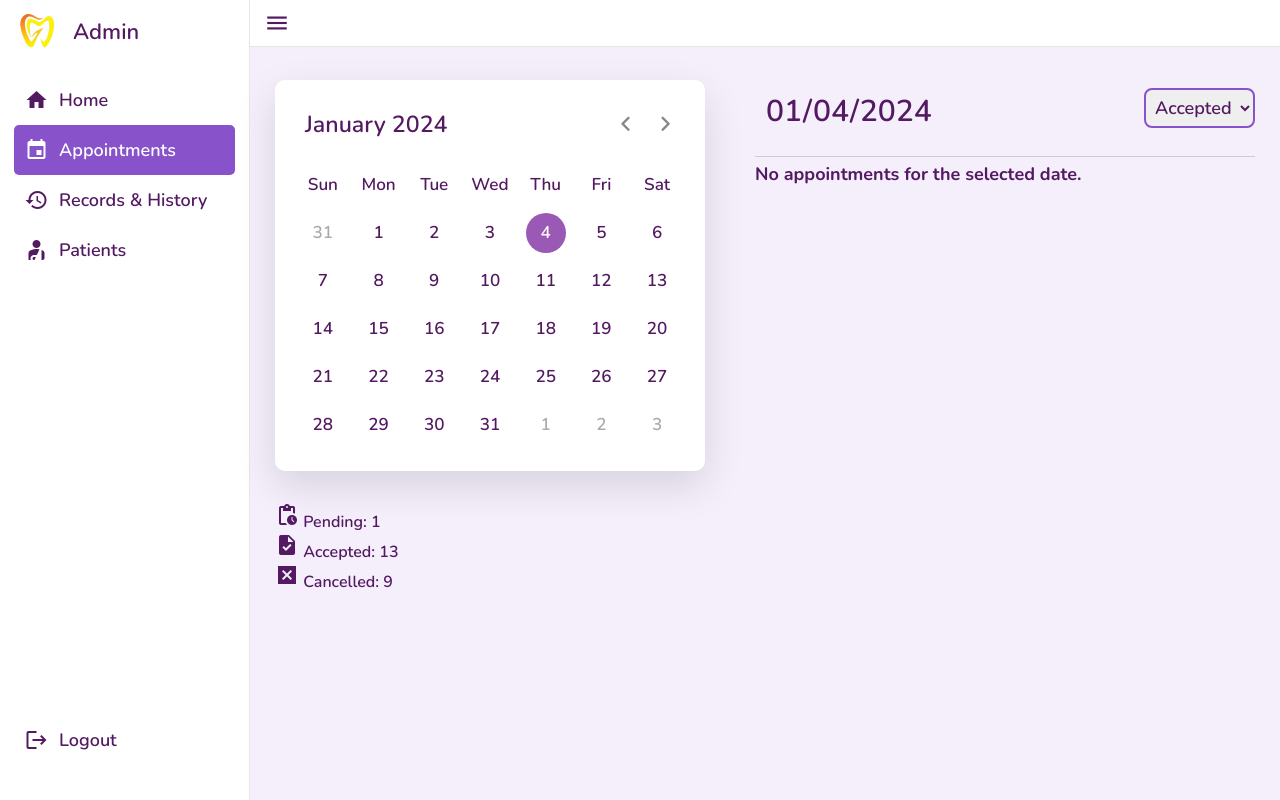
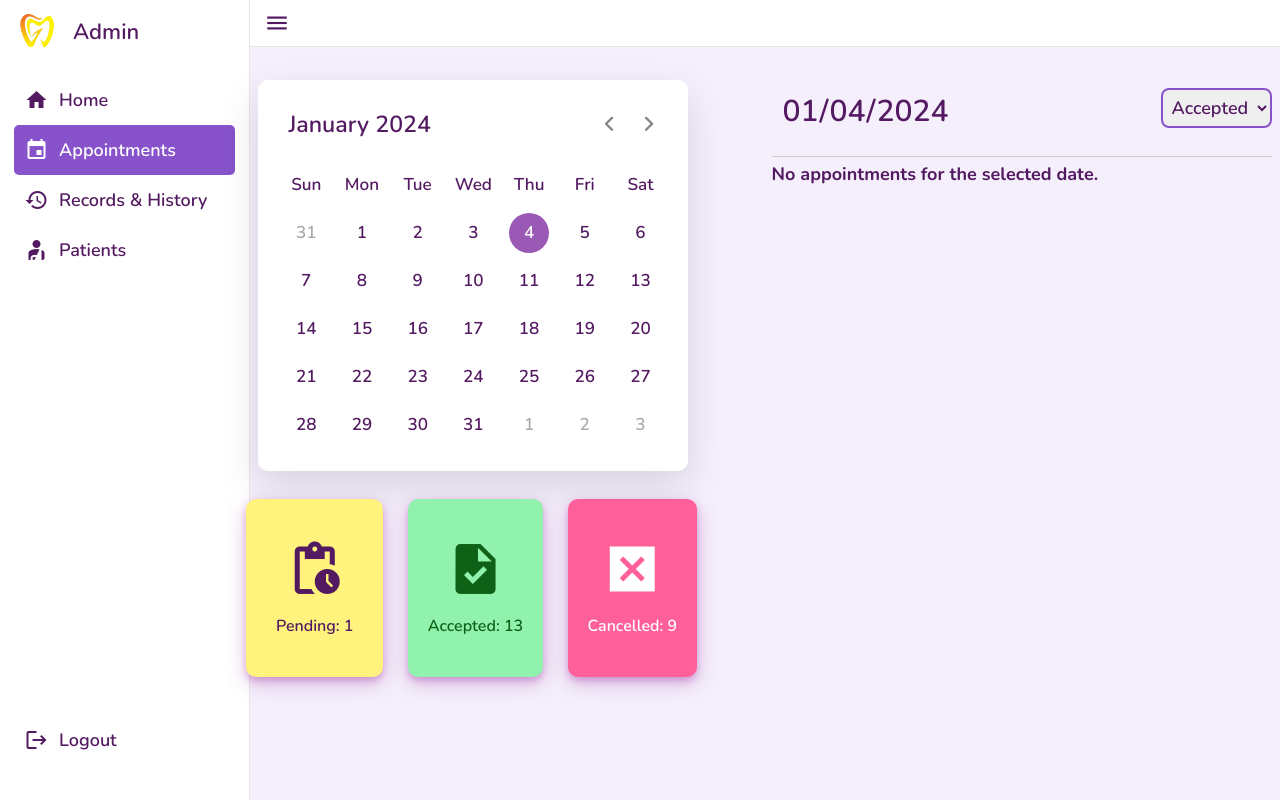
Before and after one commit to WinWin-Kobayashi/officialB-dentalClinicWeb, a PHP site: page /officialB-dentalClinicWeb/admin-appointment.php in a window 1280 px wide. Run offline with PHP 8.4, Linux system fonts and the light colour scheme; data comes from the database, SQL or seed files in the repository; data that the repository does not hold is empty.

Commit message:
added "cards" with numbers/labels in admin-appointment.php; fixed bug in appointment reminder modal

```diff
--- a/admin-appointment.php
+++ b/admin-appointment.php
@@ -68,21 +68,21 @@
                 </div>
 
                 <!-- NEED STYLE-->
-                <div class="number-stats-container" style="">
-                    <div class="pendind">
-                        <span>
+                <div class="number-stats-container">
+                    <div class="pending number-container">
+                        <span class="icon-and-info">
                             <i class="material-icons">pending_actions</i>
                             Pending: <?php echo $pendingCount; ?>
                         </span>
                     </div>
-                    <div class="accepted">
-                        <span>
+                    <div class="accepted number-container">
+                        <span class="icon-and-info">
                             <i class="material-icons">task</i>
                             Accepted: <?php echo $acceptedCount; ?>
                         </span>
                     </div>
-                    <div class="cancellations">
-                        <span>
+                    <div class="cancellations number-container">
+                        <span class="icon-and-info">
                             <i class="material-icons">disabled_by_default</i>
                             Cancelled: <?php echo $cancelledCount; ?>
                         </span>
--- a/admin-dashboard.php
+++ b/admin-dashboard.php
@@ -1,5 +1,7 @@
 <?php
     include('connection.php');
+
+//APPOINTMENT REMINDERS ONLY SENDS WHEN THE ADMIN LOGS IN. ONCE A DAY.
     include('admin-appointment-reminders.php');
 
     // Get the current date
--- a/style/admin-appointment.css
+++ b/style/admin-appointment.css
@@ -233,3 +233,56 @@
   color: var(--v-dark-purple);
   margin-top: 2rem;
 }
+
+.number-stats-container{
+  display: flex;
+  justify-content: space-evenly;
+  align-items: center;
+  width: 500px;
+  height: 170px;
+  margin-left: -2.3rem;
+
+}
+
+.number-container{
+  background: rgb(249, 249, 249);
+  /* padding-top: 30px;
+  padding-bottom: 30; */
+  padding: 40px 20px 40px 20px;
+  border-radius: 10px;
+  box-shadow: 0 4px 6px 0 rgba(173, 72, 172, 0.35), 0 6px 20px 0 rgba(173, 72, 172, 0.35);
+
+}
+
+.number-container .icon-and-info{
+  display: flex;
+  flex-direction: column;
+  align-items: center;
+  justify-content: space-around;
+}
+
+.icon-and-info i{
+  font-size: 60px;
+  margin-bottom: 1rem;
+}
+
+.pending{
+  padding-left: 30px;
+  padding-right: 30px;
+  background: #FFF27D;
+  color: #531A62;
+}
+
+.accepted{
+  background: #90F2AC;
+  color: #0E6116;
+}
+
+.cancellations{
+  background: #FF6099;
+  color: white;
+}
+
+.number-container #text{
+  font-size: 40px;
+}
```
Also changed, not shown: modal/appointment-reminder.php (+8 -1 lines), 2 other files.
